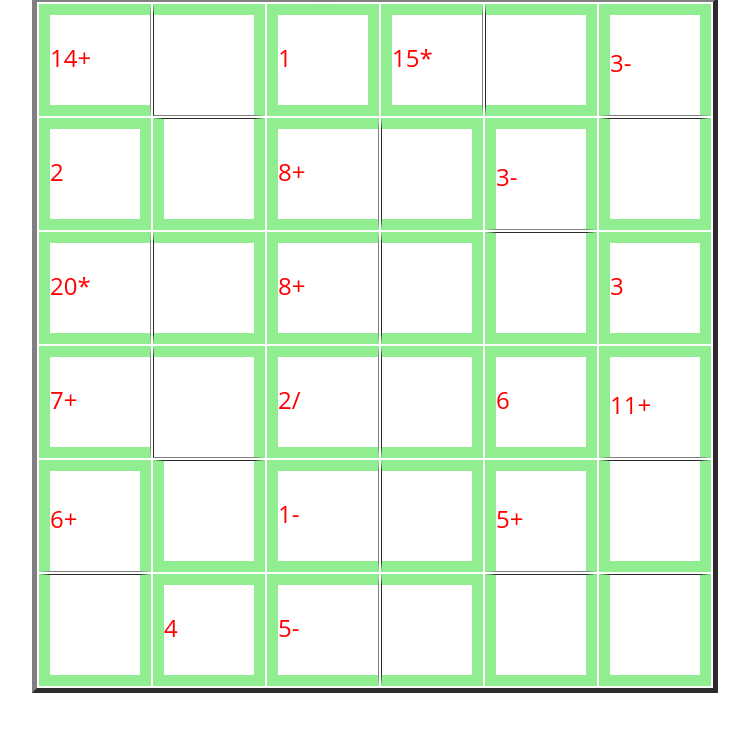
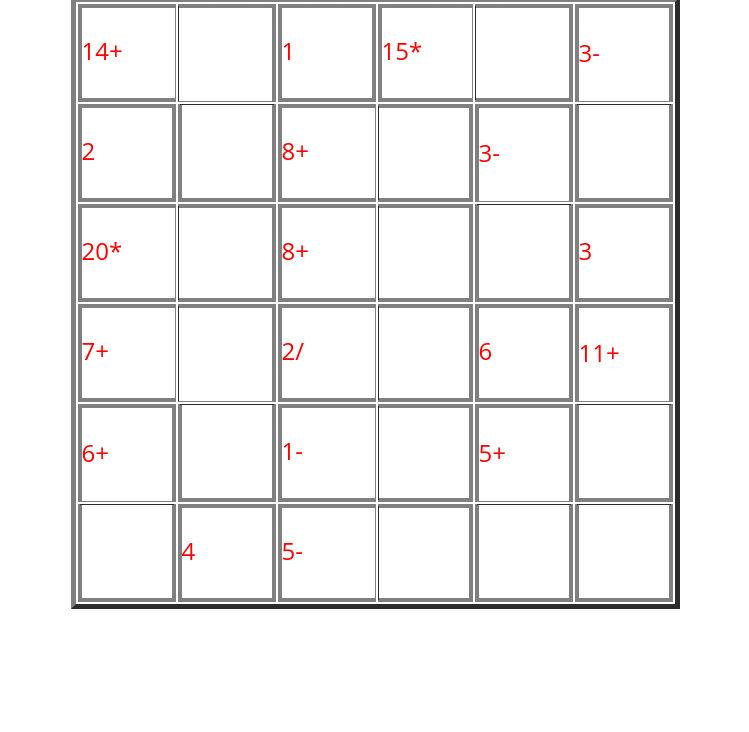
Before and after one commit to ScratchyPDX/kenken, a plain HTML site: page kenken.html in a window 1280 px wide. Shown: the part 68-800 px from the top of the page, without its empty margins (265-1014 px from the left). Drawn offline with Linux system fonts and the light colour scheme.

Commit message:
Move border styling out of JS code

```diff
--- a/scripts/main.js
+++ b/scripts/main.js
@@ -47,24 +47,24 @@ function populategroupings() {
     for (var icol = 0; icol < 6; icol++) {
       //alert(gsofar);
       if (irow == 0) {
-        document.getElementById(
-          "td" + eval(irow + 1) + eval(icol + 1)
-        ).style.borderTop = "11px solid lightgreen";
+        document
+          .getElementById("td" + eval(irow + 1) + eval(icol + 1))
+          .classList.add("borderTop");
       }
       if (irow == 5) {
-        document.getElementById(
-          "td" + eval(irow + 1) + eval(icol + 1)
-        ).style.borderBottom = "11px solid lightgreen";
+        document
+          .getElementById("td" + eval(irow + 1) + eval(icol + 1))
+          .classList.add("borderBottom");
       }
       if (icol == 0) {
-        document.getElementById(
-          "td" + eval(irow + 1) + eval(icol + 1)
-        ).style.borderLeft = "11px solid lightgreen";
+        document
+          .getElementById("td" + eval(irow + 1) + eval(icol + 1))
+          .classList.add("borderLeft");
       }
       if (icol == 5) {
-        document.getElementById(
-          "td" + eval(irow + 1) + eval(icol + 1)
-        ).style.borderRight = "11px solid lightgreen";
+        document
+          .getElementById("td" + eval(irow + 1) + eval(icol + 1))
+          .classList.add("borderRight");
       }
       if (gsofar.indexOf("mda[" + irow + "][" + icol + "]") == -1) {
         //alert("td" + irow + icol);
@@ -91,18 +91,18 @@ function populategroupings() {
             gonesofar += "mda[" + irow + "][" + icol + "];";
             gsofar += "mda[" + irow + "][" + icol + "];";
             groupings[eval(gslen - 1)] = mda[irow][icol];
-            document.getElementById(
-              "td" + eval(irow + 1) + eval(icol + 1)
-            ).style.borderTop = "11px solid lightgreen";
-            document.getElementById(
-              "td" + eval(irow + 1) + eval(icol + 1)
-            ).style.borderBottom = "11px solid lightgreen";
-            document.getElementById(
-              "td" + eval(irow + 1) + eval(icol + 1)
-            ).style.borderLeft = "11px solid lightgreen";
-            document.getElementById(
-              "td" + eval(irow + 1) + eval(icol + 1)
-            ).style.borderRight = "11px solid lightgreen";
+            document
+              .getElementById("td" + eval(irow + 1) + eval(icol + 1))
+              .classList.add("borderTop");
+            document
+              .getElementById("td" + eval(irow + 1) + eval(icol + 1))
+              .classList.add("borderBottom");
+            document
+              .getElementById("td" + eval(irow + 1) + eval(icol + 1))
+              .classList.add("borderLeft");
+            document
+              .getElementById("td" + eval(irow + 1) + eval(icol + 1))
+              .classList.add("borderRight");
 
             if (numones >= 4) {
               offset++;
@@ -121,30 +121,30 @@ function populategroupings() {
             if (icol == 5) {
               upacross = 1;
             } else if (irow < 5) {
-              document.getElementById(
-                "td" + eval(irow + 1) + eval(icol + 1)
-              ).style.borderLeft = "11px solid lightgreen";
-              document.getElementById(
-                "td" + eval(irow + 1) + eval(icol + 2)
-              ).style.borderRight = "11px solid lightgreen";
-              document.getElementById(
-                "td" + eval(irow + 1) + eval(icol + 1)
-              ).style.borderTop = "11px solid lightgreen";
-              document.getElementById(
-                "td" + eval(irow + 1) + eval(icol + 2)
-              ).style.borderTop = "11px solid lightgreen";
-              document.getElementById(
-                "td" + eval(irow + 1) + eval(icol + 1)
-              ).style.borderBottom = "11px solid lightgreen";
-              document.getElementById(
-                "td" + eval(irow + 2) + eval(icol + 2)
-              ).style.borderBottom = "11px solid lightgreen";
-              document.getElementById(
-                "td" + eval(irow + 2) + eval(icol + 2)
-              ).style.borderLeft = "11px solid lightgreen";
-              document.getElementById(
-                "td" + eval(irow + 2) + eval(icol + 2)
-              ).style.borderRight = "11px solid lightgreen";
+              document
+                .getElementById("td" + eval(irow + 1) + eval(icol + 1))
+                .classList.add("borderLeft");
+              document
+                .getElementById("td" + eval(irow + 1) + eval(icol + 2))
+                .classList.add("borderRight");
+              document
+                .getElementById("td" + eval(irow + 1) + eval(icol + 1))
+                .classList.add("borderTop");
+              document
+                .getElementById("td" + eval(irow + 1) + eval(icol + 2))
+                .classList.add("borderTop");
+              document
+                .getElementById("td" + eval(irow + 1) + eval(icol + 1))
+                .classList.add("borderBottom");
+              document
+                .getElementById("td" + eval(irow + 2) + eval(icol + 2))
+                .classList.add("borderBottom");
+              document
+                .getElementById("td" + eval(irow + 2) + eval(icol + 2))
+                .classList.add("borderLeft");
+              document
+                .getElementById("td" + eval(irow + 2) + eval(icol + 2))
+                .classList.add("borderRight");
               gsofar +=
                 "mda[" +
                 irow +
@@ -176,32 +176,32 @@ function populategroupings() {
             if (irow == 5) {
               upacross = 0;
             } else if (icol < 5) {
-              document.getElementById(
-                "td" + eval(irow + 1) + eval(icol + 1)
-              ).style.borderLeft = "11px solid lightgreen";
-              document.getElementById(
-                "td" + eval(irow + 1) + eval(icol + 1)
-              ).style.borderTop = "11px solid lightgreen";
-              document.getElementById(
-                "td" + eval(irow + 1) + eval(icol + 1)
-              ).style.borderRight = "11px solid lightgreen";
+              document
+                .getElementById("td" + eval(irow + 1) + eval(icol + 1))
+                .classList.add("borderLeft");
+              document
+                .getElementById("td" + eval(irow + 1) + eval(icol + 1))
+                .classList.add("borderTop");
+              document
+                .getElementById("td" + eval(irow + 1) + eval(icol + 1))
+                .classList.add("borderRight");
 
-              document.getElementById(
-                "td" + eval(irow + 2) + eval(icol + 1)
-              ).style.borderLeft = "11px solid lightgreen";
-              document.getElementById(
-                "td" + eval(irow + 2) + eval(icol + 1)
-              ).style.borderBottom = "11px solid lightgreen";
+              document
+                .getElementById("td" + eval(irow + 2) + eval(icol + 1))
+                .classList.add("borderLeft");
+              document
+                .getElementById("td" + eval(irow + 2) + eval(icol + 1))
+                .classList.add("borderBottom");
 
-              document.getElementById(
-                "td" + eval(irow + 2) + eval(icol + 2)
-              ).style.borderBottom = "11px solid lightgreen";
-              document.getElementById(
-                "td" + eval(irow + 2) + eval(icol + 2)
-              ).style.borderRight = "11px solid lightgreen";
-              document.getElementById(
-                "td" + eval(irow + 2) + eval(icol + 2)
-              ).style.borderTop = "11px solid lightgreen";
+              document
+                .getElementById("td" + eval(irow + 2) + eval(icol + 2))
+                .classList.add("borderBottom");
+              document
+                .getElementById("td" + eval(irow + 2) + eval(icol + 2))
+                .classList.add("borderRight");
+              document
+                .getElementById("td" + eval(irow + 2) + eval(icol + 2))
+                .classList.add("borderTop");
 
               gsofar +=
                 "mda[" +
@@ -231,30 +231,30 @@ function populategroupings() {
             }
           }
           if (upacross == 0 && numsquares == 3) {
-            document.getElementById(
-              "td" + eval(irow + 1) + eval(icol + 1)
-            ).style.borderLeft = "11px solid lightgreen";
-            document.getElementById(
-              "td" + eval(irow + 1) + eval(icol + 2)
-            ).style.borderRight = "11px solid lightgreen";
-            document.getElementById(
-              "td" + eval(irow + 1) + eval(icol + 1)
-            ).style.borderTop = "11px solid lightgreen";
-            document.getElementById(
-              "td" + eval(irow + 1) + eval(icol + 2)
-            ).style.borderTop = "11px solid lightgreen";
-            document.getElementById(
-              "td" + eval(irow + 1) + eval(icol + 1)
-            ).style.borderBottom = "11px solid lightgreen";
-            document.getElementById(
-              "td" + eval(irow + 2) + eval(icol + 2)
-            ).style.borderBottom = "11px solid lightgreen";
-            document.getElementById(
-              "td" + eval(irow + 2) + eval(icol + 2)
-            ).style.borderLeft = "11px solid lightgreen";
-            document.getElementById(
-              "td" + eval(irow + 2) + eval(icol + 2)
-            ).style.borderRight = "11px solid lightgreen";
+            document
+              .getElementById("td" + eval(irow + 1) + eval(icol + 1))
+              .classList.add("borderLeft");
+            document
+              .getElementById("td" + eval(irow + 1) + eval(icol + 2))
+              .classList.add("borderRight");
+            document
+              .getElementById("td" + eval(irow + 1) + eval(icol + 1))
+              .classList.add("borderTop");
+            document
+              .getElementById("td" + eval(irow + 1) + eval(icol + 2))
+              .classList.add("borderTop");
+            document
+              .getElementById("td" + eval(irow + 1) + eval(icol + 1))
+              .classList.add("borderBottom");
+            document
+              .getElementById("td" + eval(irow + 2) + eval(icol + 2))
+              .classList.add("borderBottom");
+            document
+              .getElementById("td" + eval(irow + 2) + eval(icol + 2))
+              .classList.add("borderLeft");
+            document
+              .getElementById("td" + eval(irow + 2) + eval(icol + 2))
+              .classList.add("borderRight");
             gsofar +=
               "mda[" +
               irow +
@@ -291,24 +291,24 @@ function populategroupings() {
               //numsquares = 1;
               upacross = 1;
             } else {
-              document.getElementById(
-                "td" + eval(irow + 1) + eval(icol + 1)
-              ).style.borderLeft = "11px solid lightgreen";
-              document.getElementById(
-                "td" + eval(irow + 1) + eval(icol + 2)
-              ).style.borderRight = "11px solid lightgreen";
-              document.getElementById(
-                "td" + eval(irow + 1) + eval(icol + 1)
-              ).style.borderTop = "11px solid lightgreen";
-              document.getElementById(
-                "td" + eval(irow + 1) + eval(icol + 2)
-              ).style.borderTop = "11px solid lightgreen";
-              document.getElementById(
-                "td" + eval(irow + 1) + eval(icol + 1)
-              ).style.borderBottom = "11px solid lightgreen";
-              document.getElementById(
-                "td" + eval(irow + 1) + eval(icol + 2)
-              ).style.borderBottom = "11px solid lightgreen";
+              document
+                .getElementById("td" + eval(irow + 1) + eval(icol + 1))
+                .classList.add("borderLeft");
+              document
+                .getElementById("td" + eval(irow + 1) + eval(icol + 2))
+                .classList.add("borderRight");
+              document
+                .getElementById("td" + eval(irow + 1) + eval(icol + 1))
+                .classList.add("borderTop");
+              document
+                .getElementById("td" + eval(irow + 1) + eval(icol + 2))
+                .classList.add("borderTop");
+              document
+                .getElementById("td" + eval(irow + 1) + eval(icol + 1))
+                .classList.add("borderBottom");
+              document
+                .getElementById("td" + eval(irow + 1) + eval(icol + 2))
+                .classList.add("borderBottom");
               if (
                 eval(mda[irow][icol]) < eval(mda[irow][eval(icol + 1)]) &&
                 eval((Math.floor(Math.random() * 80) + 0) % 2) == 0
@@ -385,22 +385,22 @@ function populategroupings() {
             } else {
               document.getElementById(
                 "td" + eval(irow + 1) + eval(icol + 1)
-              ).style.borderLeft = "11px solid lightgreen";
+              ).classList.add("borderLeft");
               document.getElementById(
                 "td" + eval(irow + 2) + eval(icol + 1)
-              ).style.borderLeft = "11px solid lightgreen";
+              ).classList.add("borderLeft");
               document.getElementById(
                 "td" + eval(irow + 1) + eval(icol + 1)
-              ).style.borderRight = "11px solid lightgreen";
+              ).classList.add("borderRight");
               document.getElementById(
                 "td" + eval(irow + 2) + eval(icol + 1)
-              ).style.borderRight = "11px solid lightgreen";
+              ).classList.add("borderRight");
               document.getElementById(
                 "td" + eval(irow + 1) + eval(icol + 1)
-              ).style.borderTop = "11px solid lightgreen";
+              ).classList.add("borderTop");
               document.getElementById(
                 "td" + eval(irow + 2) + eval(icol + 1)
-              ).style.borderBottom = "11px solid lightgreen";
+              ).classList.add("borderBottom");
               if (
                 eval(mda[irow][icol]) < eval(mda[eval(irow + 1)][icol]) &&
                 eval((Math.floor(Math.random() * 80) + 0) % 2) == 0
@@ -476,22 +476,22 @@ function populategroupings() {
             } else {
               document.getElementById(
                 "td" + eval(irow + 1) + eval(icol + 1)
-              ).style.borderLeft = "11px solid lightgreen";
+              ).classList.add("borderLeft");
               document.getElementById(
                 "td" + eval(irow + 1) + eval(icol + 2)
-              ).style.borderRight = "11px solid lightgreen";
+              ).classList.add("borderRight");
               document.getElementById(
                 "td" + eval(irow + 1) + eval(icol + 1)
-              ).style.borderTop = "11px solid lightgreen";
+              ).classList.add("borderTop");
               document.getElementById(
                 "td" + eval(irow + 1) + eval(icol + 2)
-              ).style.borderTop = "11px solid lightgreen";
+              ).classList.add("borderTop");
               document.getElementById(
                 "td" + eval(irow + 1) + eval(icol + 1)
-              ).style.borderBottom = "11px solid lightgreen";
+              ).classList.add("borderBottom");
               document.getElementById(
                 "td" + eval(irow + 1) + eval(icol + 2)
-              ).style.borderBottom = "11px solid lightgreen";
+              ).classList.add("borderBottom");
               if (
                 eval(mda[irow][icol]) < eval(mda[irow][eval(icol + 1)]) &&
                 eval((Math.floor(Math.random() * 80) + 0) % 2) == 0
@@ -563,16 +563,16 @@ function populategroupings() {
             groupings[eval(gslen - 1)] = mda[irow][icol];
             document.getElementById(
               "td" + eval(irow + 1) + eval(icol + 1)
-            ).style.borderTop = "11px solid lightgreen";
+            ).classList.add("borderTop");
             document.getElementById(
               "td" + eval(irow + 1) + eval(icol + 1)
-            ).style.borderBottom = "11px solid lightgreen";
+            ).classList.add("borderBottom");
             document.getElementById(
               "td" + eval(irow + 1) + eval(icol + 1)
-            ).style.borderLeft = "11px solid lightgreen";
+            ).classList.add("borderLeft");
             document.getElementById(
               "td" + eval(irow + 1) + eval(icol + 1)
-            ).style.borderRight = "11px solid lightgreen";
+            ).classList.add("borderRight");
           }
         }
         plussup = (
--- a/styles/main.css
+++ b/styles/main.css
@@ -9,19 +9,19 @@ body {
 }
 
 .borderBottom {
-  border-bottom: "11px solid lightgreen";
+  border-bottom: 4px solid grey;
 }
 
 .borderLeft {
-  border-left: "11px solid lightgreen";
+  border-left: 4px solid grey;
 }
 
 .borderRight {
-  border-right: "11px solid lightgreen";
+  border-right: 4px solid grey;
 }
 
 .borderTop {
- border-top: "11px solid lightgreen";
+ border-top: 4px solid grey;
 }
 
 div {
```
